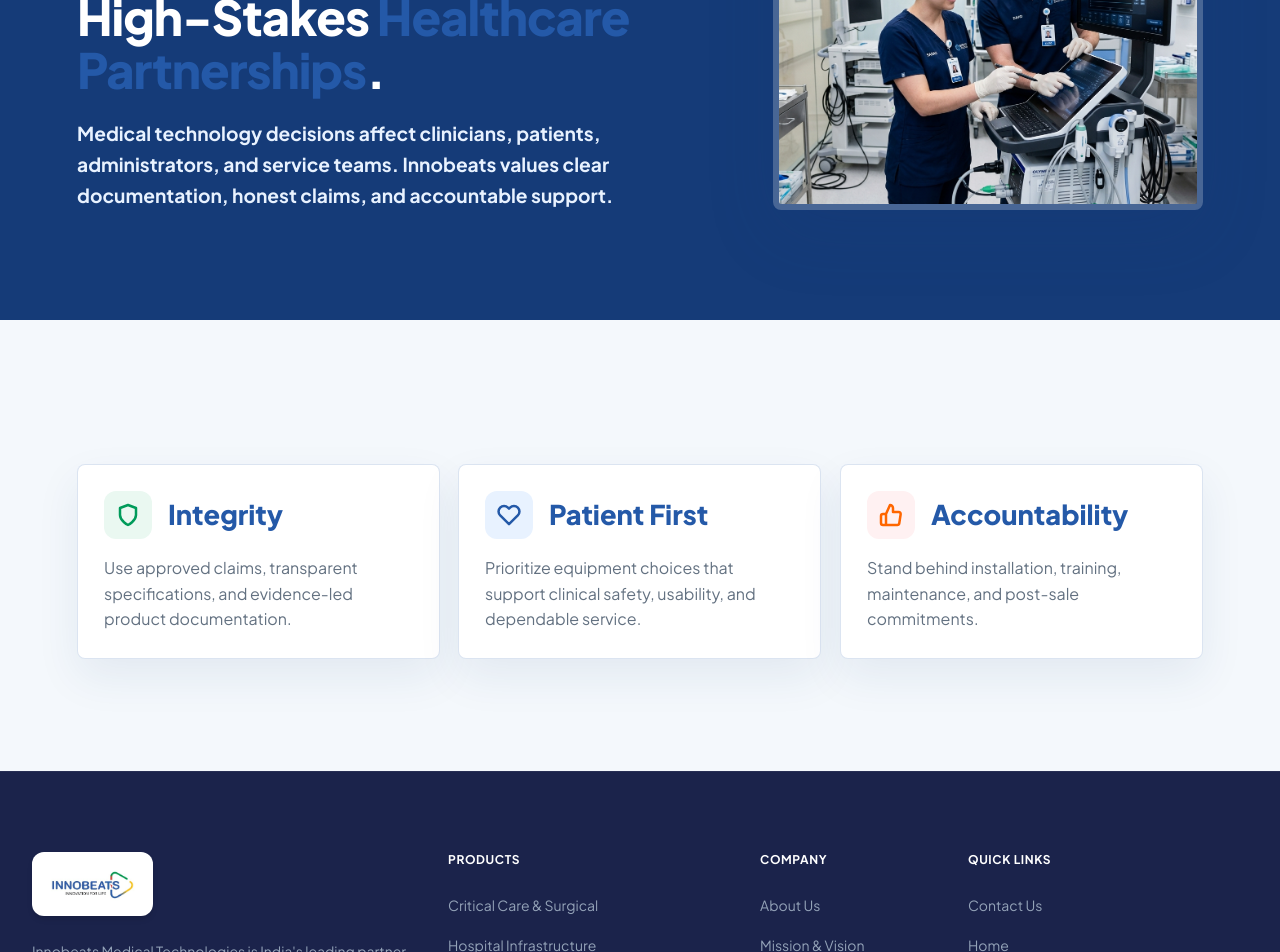
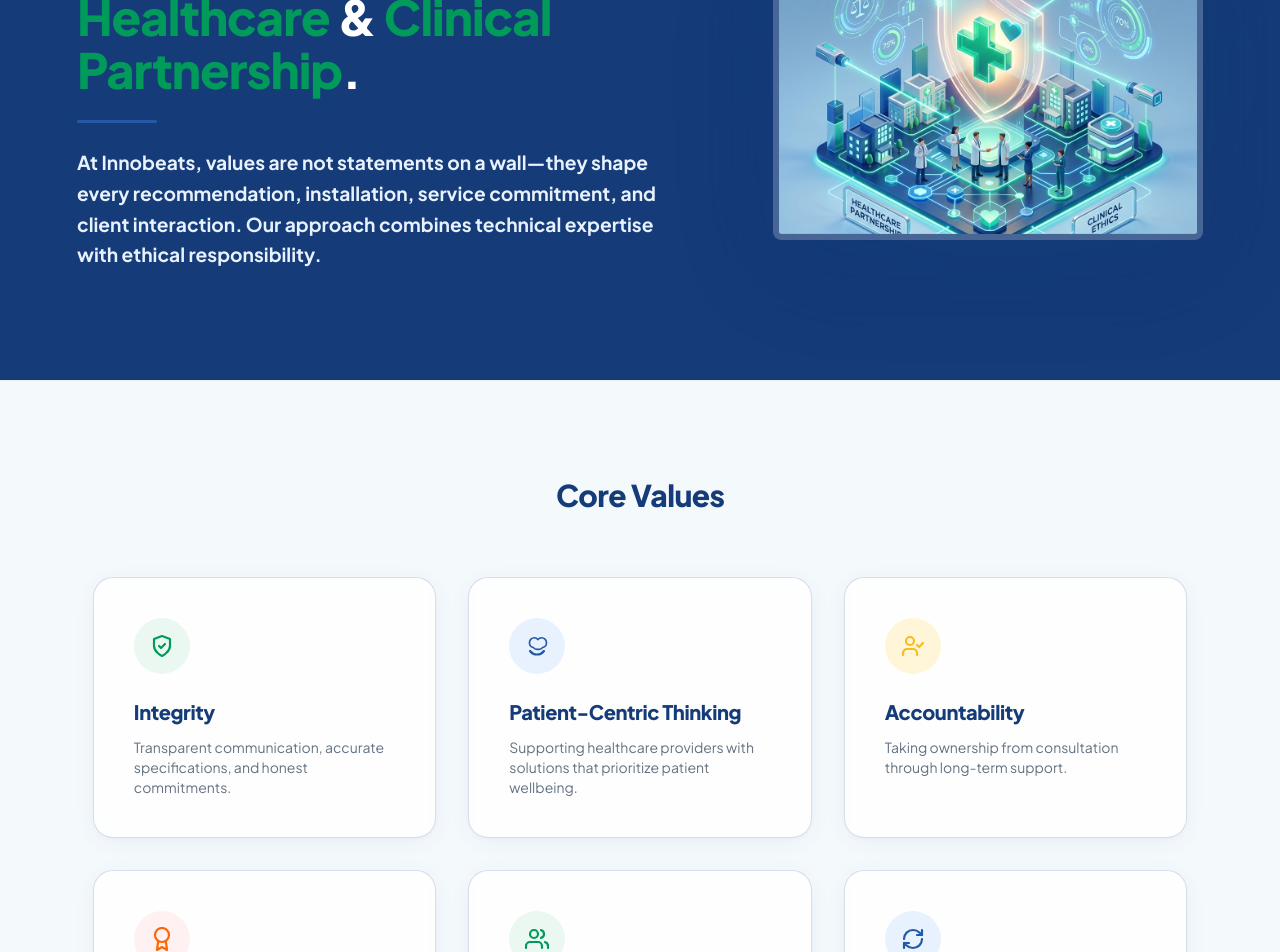
Before and after one commit to PRG7864/Innobeats-Healthcare-main, a React (Vite) app: page /values-ethics.html in a window 1280 px wide. Shown: the part 320-1272 px from the top of the page. Built offline with nearby package versions, Linux system fonts and the light colour scheme.

Commit message:
modifiec v&e page

```diff
--- a/src/pages/ValuesEthics.jsx
+++ b/src/pages/ValuesEthics.jsx
@@ -1,65 +1,235 @@
+import { motion } from "framer-motion";
 import ScrollReveal from "../components/ScrollReveal";
+
+const coreValues = [
+  {
+    title: "Integrity",
+    desc: "Transparent communication, accurate specifications, and honest commitments.",
+    icon: (className) => (
+      <svg viewBox="0 0 24 24" className={className} fill="none" stroke="currentColor" strokeWidth="2.2" strokeLinecap="round" strokeLinejoin="round">
+        <path d="M12 22s8-4 8-10V5l-8-3-8 3v7c0 6 8 10 8 10z" />
+        <path d="m9 12 2 2 4-4" />
+      </svg>
+    ),
+    badgeColor: "bg-soft-green text-brand-green",
+    accentColor: "bg-brand-green",
+  },
+  {
+    title: "Patient-Centric Thinking",
+    desc: "Supporting healthcare providers with solutions that prioritize patient wellbeing.",
+    icon: (className) => (
+      <svg viewBox="0 0 24 24" className={className} fill="none" stroke="currentColor" strokeWidth="2.2" strokeLinecap="round" strokeLinejoin="round">
+        <path d="M12 18.5a6.5 6.5 0 0 1-5-2.5 6.5 6.5 0 0 1-5-6.5c0-3.5 3-6.5 6.5-6.5 2 0 3.8 1 4.8 2.5 1-1.5 2.8-2.5 4.8-2.5 3.5 0 6.5 3 6.5 6.5a6.5 6.5 0 0 1-5 6.5 6.5 6.5 0 0 1-5 2.5Z" transform="scale(0.75) translate(4, 2)" />
+        <path d="M12 20.5a9 9 0 0 1-7-3.5M12 20.5a9 9 0 0 0 7-3.5" />
+      </svg>
+    ),
+    badgeColor: "bg-soft-blue text-brand-blue",
+    accentColor: "bg-brand-blue",
+  },
+  {
+    title: "Accountability",
+    desc: "Taking ownership from consultation through long-term support.",
+    icon: (className) => (
+      <svg viewBox="0 0 24 24" className={className} fill="none" stroke="currentColor" strokeWidth="2.2" strokeLinecap="round" strokeLinejoin="round">
+        <path d="M16 21v-2a4 4 0 0 0-4-4H6a4 4 0 0 0-4 4v2" />
+        <circle cx="9" cy="7" r="4" />
+        <path d="m16 11 2 2 4-4" />
+      </svg>
+    ),
+    badgeColor: "bg-soft-yellow text-brand-yellow",
+    accentColor: "bg-brand-yellow",
+  },
+  {
+    title: "Excellence",
+    desc: "Maintaining high standards in products, implementation, and service.",
+    icon: (className) => (
+      <svg viewBox="0 0 24 24" className={className} fill="none" stroke="currentColor" strokeWidth="2.2" strokeLinecap="round" strokeLinejoin="round">
+        <circle cx="12" cy="8" r="7" />
+        <path d="M8.21 13.89 7 23l5-3 5 3-1.21-9.12" />
+      </svg>
+    ),
+    badgeColor: "bg-soft-orange text-brand-orange",
+    accentColor: "bg-brand-orange",
+  },
+  {
+    title: "Collaboration",
+    desc: "Working closely with hospitals, clinicians, and stakeholders.",
+    icon: (className) => (
+      <svg viewBox="0 0 24 24" className={className} fill="none" stroke="currentColor" strokeWidth="2.2" strokeLinecap="round" strokeLinejoin="round">
+        <path d="M17 21v-2a4 4 0 0 0-4-4H5a4 4 0 0 0-4 4v2" />
+        <circle cx="9" cy="7" r="4" />
+        <path d="M23 21v-2a4 4 0 0 0-3-3.87" />
+        <path d="M16 3.13a4 4 0 0 1 0 7.75" />
+      </svg>
+    ),
+    badgeColor: "bg-soft-green text-brand-green",
+    accentColor: "bg-brand-green",
+  },
+  {
+    title: "Continuous Improvement",
+    desc: "Embracing innovation, learning, and evolving healthcare needs.",
+    icon: (className) => (
+      <svg viewBox="0 0 24 24" className={className} fill="none" stroke="currentColor" strokeWidth="2.2" strokeLinecap="round" strokeLinejoin="round">
+        <path d="M3 12a9 9 0 0 1 9-9 9.75 9.75 0 0 1 6.74 2.74L21 8" />
+        <path d="M21 3v5h-5" />
+        <path d="M21 12a9 9 0 0 1-9 9 9.75 9.75 0 0 1-6.74-2.74L3 16" />
+        <path d="M3 21v-5h5" />
+      </svg>
+    ),
+    badgeColor: "bg-soft-blue text-brand-blue",
+    accentColor: "bg-brand-blue",
+  },
+];
+
+const containerVariants = {
+  hidden: {},
+  visible: {
+    transition: {
+      staggerChildren: 0.1,
+    },
+  },
+};
+
+const cardVariants = {
+  hidden: { opacity: 0, y: 40 },
+  visible: {
+    opacity: 1,
+    y: 0,
+    transition: {
+      duration: 0.8,
+      ease: [0.16, 1, 0.3, 1],
+    },
+  },
+  hover: {
+    y: -6,
+    scale: 1.015,
+    boxShadow: "0 22px 60px -15px rgba(21, 59, 120, 0.15)",
+    transition: {
+      duration: 0.3,
+      ease: "easeOut"
+    }
+  }
+};
+
+const iconWrapperVariants = {
+  rest: { scale: 1, rotate: 0 },
+  hover: {
+    scale: 1.15,
+    rotate: [0, -6, 6, -3, 3, 0],
+    transition: {
+      duration: 0.5,
+      ease: "easeInOut"
+    }
+  }
+};
 
 function ValuesEthics() {
   return (
     <main>
+      {/* SECTION 1: Principles Hero Section */}
       <section className="page-hero">
         <ScrollReveal animation="fade-up" delay={50}>
           <p className="eyebrow text-brand-yellow">Values &amp; Ethics</p>
           <h1>
-            Responsible <span className="text-brand-green">Conduct</span> for High-Stakes <span className="text-brand-blue">Healthcare Partnerships</span>.
+            Principles That Guide Every <span className="text-brand-green">Healthcare</span> &amp; <span className="text-brand-green">Clinical Partnership</span>.
           </h1>
+
+          {/* Thin animated accent divider line */}
+          <motion.div
+            initial={{ scaleX: 0 }}
+            whileInView={{ scaleX: 1 }}
+            viewport={{ once: true }}
+            transition={{ duration: 1.2, ease: [0.16, 1, 0.3, 1], delay: 0.2 }}
+            className="w-20 h-[3px] bg-brand-blue rounded-full my-6 origin-left"
+          />
+
           <p>
-            Medical technology decisions affect clinicians, patients, administrators, and service teams. Innobeats values
-            clear documentation, honest claims, and accountable support.
+            At Innobeats, values are not statements on a wall—they shape every recommendation, installation, service commitment, and client interaction. Our approach combines technical expertise with ethical responsibility.
           </p>
         </ScrollReveal>
         <ScrollReveal animation="scale-in" delay={150}>
-          <img
-            src="/assets/about-engineer-right.png"
-            alt="Clinician discussing care with a patient"
-            className="border-6 border-white/20 rounded-2xl shadow-premium"
-          />
+          <motion.div
+            className="relative flex items-center justify-center w-full"
+            animate={{ y: [0, -12, 0] }}
+            transition={{
+              y: {
+                duration: 6,
+                repeat: Infinity,
+                ease: "easeInOut"
+              }
+            }}
+          >
+            {/* Subtle glow background */}
+            <div className="absolute inset-0 bg-gradient-to-tr from-brand-blue/5 to-teal-400/5 rounded-full blur-3xl -z-10" />
+            <img
+              src="/assets/principles_isometric.png"
+              alt="Principles of Healthcare Partnership"
+              className="border-6 border-white/20 rounded-2xl shadow-premium drop-shadow-[0_20px_50px_rgba(21,59,120,0.12)]"
+            />
+          </motion.div>
         </ScrollReveal>
       </section>
 
-      <section className="section">
-        <div className="spec-grid">
-          <ScrollReveal as="article" className="spec-card" animation="fade-up" delay={100}>
-            <div className="flex items-center gap-4 mb-4">
-              <div className="w-12 h-12 rounded-xl bg-soft-green text-brand-green flex items-center justify-center flex-shrink-0">
-                <svg viewBox="0 0 24 24" width="24" height="24" stroke="currentColor" strokeWidth="2.5" fill="none" strokeLinecap="round" strokeLinejoin="round">
-                  <path d="M12 22s8-4 8-10V5l-8-3-8 3v7c0 6 8 10 8 10z" />
-                </svg>
-              </div>
-              <strong className="text-brand-navy">Integrity</strong>
-            </div>
-            <p>Use approved claims, transparent specifications, and evidence-led product documentation.</p>
-          </ScrollReveal>
+      {/* SECTION 2: Core Values Section */}
+      <section className="section bg-brand-wash/10 border-t border-brand-blue/5 py-16 md:py-24">
+        <div className="max-w-[85rem] mx-auto px-4">
+          {/* Header */}
+          <div className="text-center mb-16">
+            <ScrollReveal animation="fade-up" delay={50}>
+              <h2 className="text-2xl md:text-3xl font-extrabold text-brand-navy">
+                Core Values
+              </h2>
+            </ScrollReveal>
+          </div>
 
-          <ScrollReveal as="article" className="spec-card" animation="fade-up" delay={200}>
-            <div className="flex items-center gap-4 mb-4">
-              <div className="w-12 h-12 rounded-xl bg-soft-blue text-brand-blue flex items-center justify-center flex-shrink-0">
-                <svg viewBox="0 0 24 24" width="24" height="24" stroke="currentColor" strokeWidth="2.5" fill="none" strokeLinecap="round" strokeLinejoin="round">
-                  <path d="M20.84 4.61a5.5 5.5 0 0 0-7.78 0L12 5.67l-1.06-1.06a5.5 5.5 0 0 0-7.78 7.78l1.06 1.06L12 21.23l7.78-7.78 1.06-1.06a5.5 5.5 0 0 0 0-7.78z" />
-                </svg>
-              </div>
-              <strong className="text-brand-navy">Patient First</strong>
-            </div>
-            <p>Prioritize equipment choices that support clinical safety, usability, and dependable service.</p>
-          </ScrollReveal>
+          {/* Responsive grid of core values cards */}
+          <motion.div
+            variants={containerVariants}
+            initial="hidden"
+            whileInView="visible"
+            viewport={{ once: true, margin: "-100px" }}
+            className="grid grid-cols-1 md:grid-cols-2 lg:grid-cols-3 gap-8"
+          >
+            {coreValues.map((val, idx) => (
+              <motion.article
+                key={val.title}
+                variants={cardVariants}
+                whileHover="hover"
+                custom={idx}
+                className="group relative flex flex-col p-8 md:p-10 premium-card border border-brand-blue/10 bg-white/85 backdrop-blur-sm transition-all duration-300 overflow-hidden"
+              >
+                {/* Visual accent top line on hover - grows from center */}
+                <motion.div
+                  className={`absolute top-0 left-0 w-full h-[3.5px] ${val.accentColor}`}
+                  variants={{
+                    rest: { scaleX: 0, opacity: 0 },
+                    hover: { scaleX: 1, opacity: 1 }
+                  }}
+                  initial="rest"
+                  transition={{ duration: 0.3, ease: "easeOut" }}
+                />
 
-          <ScrollReveal as="article" className="spec-card" animation="fade-up" delay={300}>
-            <div className="flex items-center gap-4 mb-4">
-              <div className="w-12 h-12 rounded-xl bg-soft-orange text-brand-orange flex items-center justify-center flex-shrink-0">
-                <svg viewBox="0 0 24 24" width="24" height="24" stroke="currentColor" strokeWidth="2.5" fill="none" strokeLinecap="round" strokeLinejoin="round">
-                  <path d="M14 9V5a3 3 0 0 0-3-3l-4 9v11h11.28a2 2 0 0 0 2-1.7l1.38-9a2 2 0 0 0-2-2.3zM7 22H4a2 2 0 0 1-2-2v-7a2 2 0 0 1 2-2h3" />
-                </svg>
-              </div>
-              <strong className="text-brand-navy">Accountability</strong>
-            </div>
-            <p>Stand behind installation, training, maintenance, and post-sale commitments.</p>
-          </ScrollReveal>
+                {/* Icon Container with interactive micro-animations */}
+                <motion.div
+                  variants={iconWrapperVariants}
+                  initial="rest"
+                  className={`w-14 h-14 rounded-full ${val.badgeColor} flex items-center justify-center mb-6 transition-colors duration-300`}
+                >
+                  {val.icon("w-6 h-6")}
+                </motion.div>
+
+                {/* Title */}
+                <h3 className="text-xl font-extrabold text-brand-navy mb-3 leading-snug group-hover:text-brand-blue transition-colors duration-300">
+                  {val.title}
+                </h3>
+
+                {/* Description */}
+                <p className="text-xs md:text-sm text-brand-muted leading-relaxed font-normal">
+                  {val.desc}
+                </p>
+              </motion.article>
+            ))}
+          </motion.div>
         </div>
       </section>
     </main>
```
Also changed, not shown: public/assets/principles_isometric.png (added), vercel.json (added), 6 other files (tests, documents, lock files or other folders).
